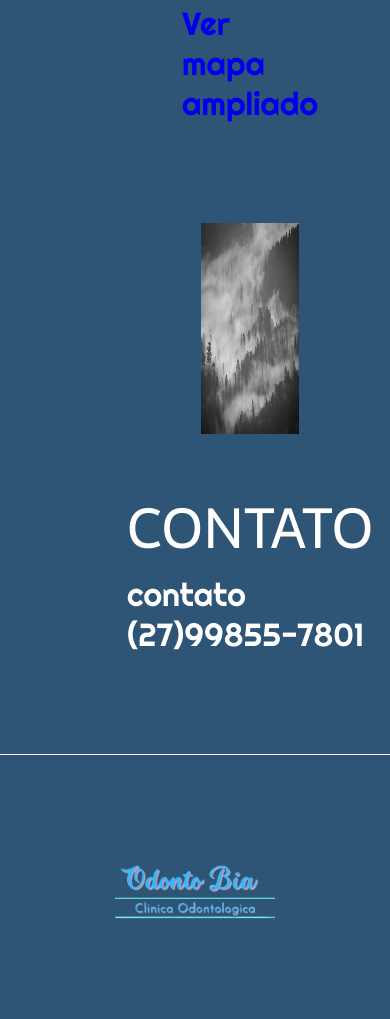
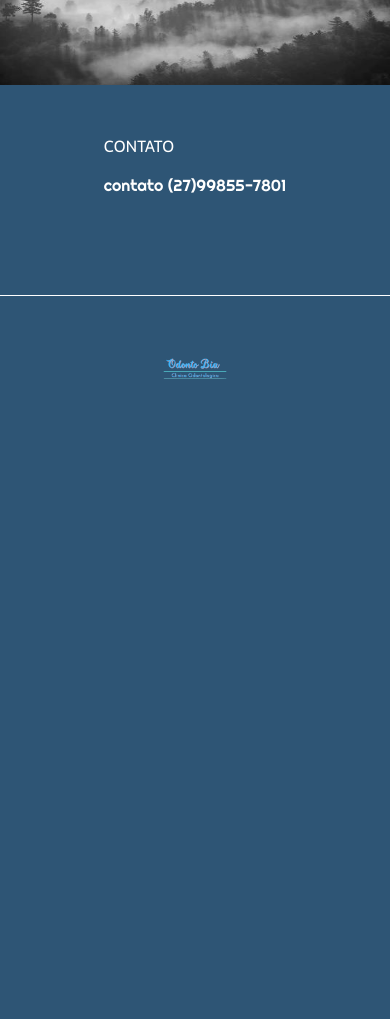
Before and after one commit to Lil-PH/TrabalhoIntegrador, a PHP site: page / in a window 390 px wide; the page is wider, and only the part inside the window is pictured. Shown: the part 2246-3265 px from the top of that part. After the commit the page ends 2625 px from the top of that part, so only its background shows below. Run offline with PHP 8.4, Linux system fonts and the light colour scheme.

Commit message:
Ajustes no index

```diff
--- a/css/style.css
+++ b/css/style.css
@@ -3,7 +3,7 @@
 /* Abaixo e a estilização da pagina index.html */
 
 * {
-    /* Resetando qualquer estilização vinda do html*/
+    /* Resetando estilização vinda do html*/
     padding: 0;
     margin: 0;
     box-sizing: border-box;
@@ -253,6 +253,7 @@ header {
 }
 
 .teste{
+  width: 100vw;
   display: flex;
   align-items: center;
   /* border:0.4px solid white;   */
@@ -288,7 +289,7 @@ header {
 }
 
   .rodape-imagem{
-    height: 200px;
+    width: 200px;
     display: block;
     margin: 0 auto;
   }
@@ -336,27 +337,43 @@ header {
         display: block;
     }
 
-    .conteudo-principal-imagem {
-        width: 10%;
+    .conteudo-principal {
         flex-direction: column; /* para direcionar para baixo da coluna */
+    }
+
+    .conteudo-principal-imagem{
+      width: 50vw;
+      height: 30vh;
     }
 
     .mapa-responsivo{
 
-      width: 150%;
+      width: 100vw;
       height: 350;
       flex-direction: column; /* para direcionar para baixo da coluna */
       border: 1px solid black;
+    }
 
+    .conteudo-secundario-imagem{
+      width: 100vw;
     }
+
 
     .teste {
       flex-direction: column;
+      align-items: center;
+      padding: 0px 0px 0px 0px;
     }
 
     .conteudo-secundario-titulo,
     .conteudo-secundario-paragrafo {
-      margin: 0;
+      font-size: 1em;
+
+    }
+    .rodape-imagem{
+      width: 20vw;
+      display: block;
+      margin: 0 auto;
     }
 
 }
```
